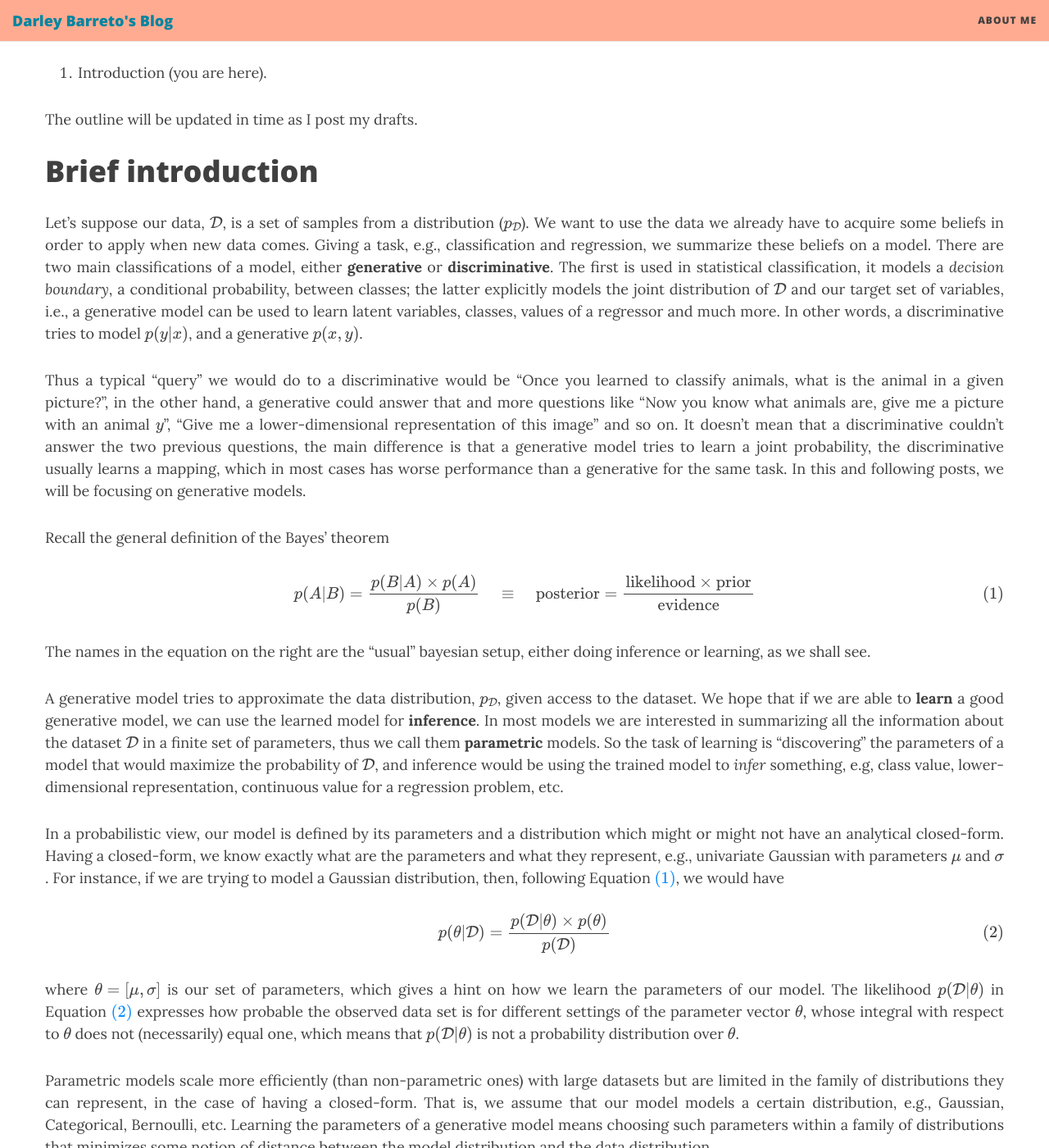
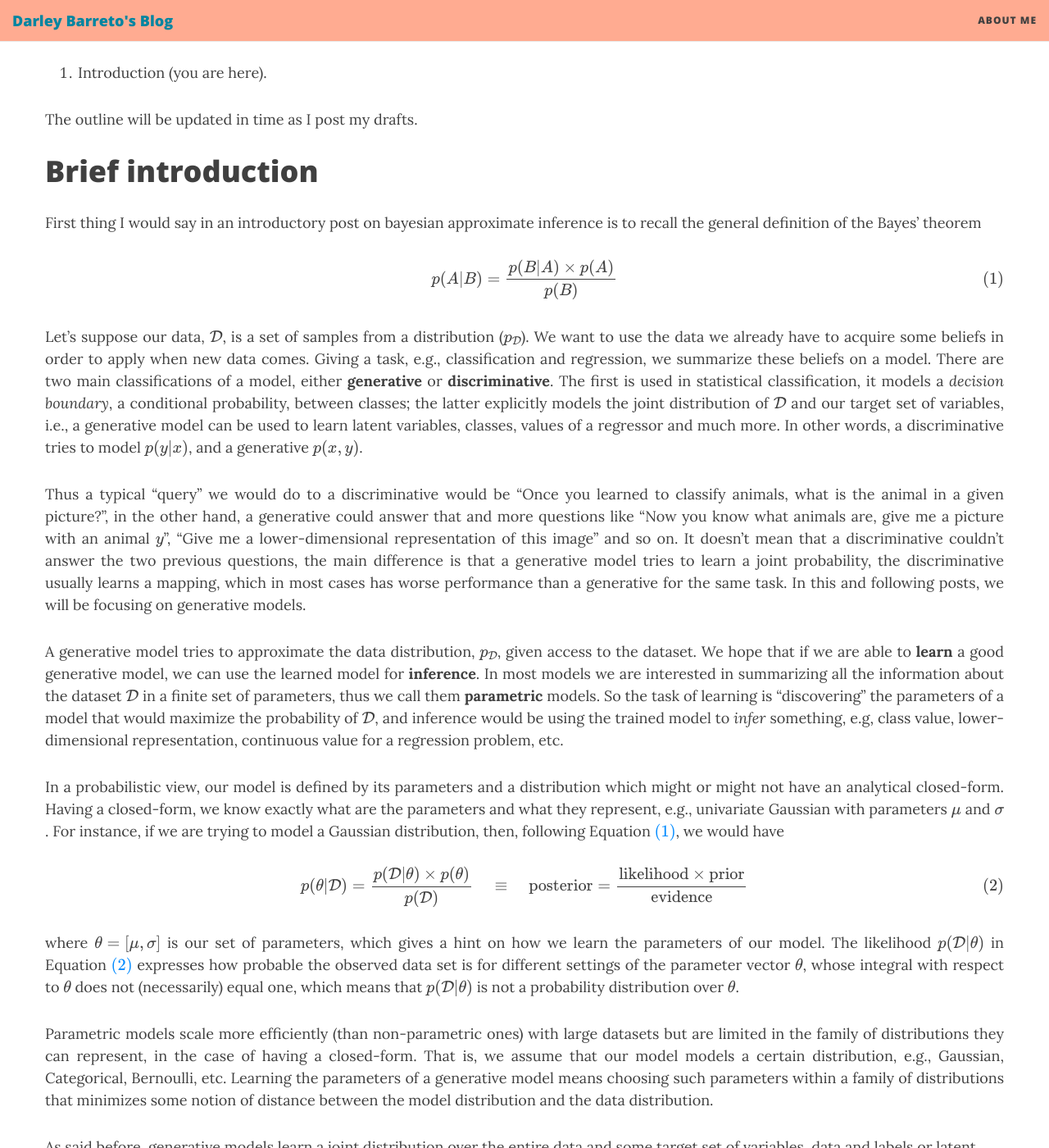
Before and after one commit to darleybarreto/darleybarreto.github.io, a Jekyll site: the page built from _posts/2019-09-22-intro-bayes.md, in a window 1280 px wide and 1400 px high, scrolled down 692 px. Shown: the whole window at 82% size. Built offline with Jekyll 4.4.1, drawn with Linux system fonts in a browser that asks for light colours; nearby versions of some CDN libraries; formulas are drawn with MathJax 3; comment, search, counter and statistics services are not loaded.

Commit message:
Confusing definition fixed

```diff
--- a/_posts/2019-09-22-intro-bayes.md
+++ b/_posts/2019-09-22-intro-bayes.md
@@ -20,22 +20,19 @@ Here is the outline of the blog posts of this series:
 The outline will be updated in time as I post my drafts.
 
 # Brief introduction
+First thing I would say in an introductory post on bayesian approximate inference is to recall the general definition of the Bayes' theorem
+{: .text-justify}
+$$
+\begin{equation}
+p(A \vert B) = \frac{p(B \vert A) \times p(A)}{p(B)} \tag{1}\label{eq:bayes-theo}
+\end{equation}
+$$
+{: .text-center}
+
 Let’s suppose our data, $$ \mathcal{D} $$, is a set of samples from a distribution ($$ p_{\mathcal{D}} $$). We want to use the data we already have to acquire some beliefs in order to apply when new data comes. Giving a task, e.g., classification and regression, we summarize these beliefs on a model. There are two main classifications of a model, either **generative** or **discriminative**. The first is used in statistical classification, it models a *decision boundary*, a conditional probability, between classes; the latter explicitly models the joint distribution of $$ \mathcal{D} $$ and our target set of variables, i.e., a generative model can be used to learn latent variables, classes, values of a regressor and much more. In other words, a discriminative tries to model $$ p(y \vert x)$$, and a generative $$ p(x,y)$$.
 {: .text-justify}
 
 Thus a typical "query" we would do to a discriminative would be "Once you learned to classify animals, what is the animal in a given picture?", in the other hand, a generative could answer that and more questions like "Now you know what animals are, give me a picture with an animal $$ y $$", "Give me a lower-dimensional representation of this image" and so on. It doesn't mean that a discriminative couldn't answer the two previous questions, the main difference is that a generative model tries to learn a joint probability, the discriminative usually learns a mapping, which in most cases has worse performance than a generative for the same task. In this and following posts, we will be focusing on generative models.
-{: .text-justify}
-
-Recall the general definition of the Bayes' theorem
-{: .text-justify}
-$$
-\begin{equation}
-p(A \vert B) = \frac{p(B \vert A) \times p(A)}{p(B)} \quad \equiv \quad \text{posterior} = \frac{\text{likelihood} \times \text{prior}}{\text{evidence}}\tag{1}\label{eq:bayes-theo}
-\end{equation}
-$$
-{: .text-center}
-
-The names in the equation on the right are the "usual" bayesian setup, either doing inference or learning, as we shall see.
 {: .text-justify}
 
 A generative model tries to approximate the data distribution, $$ p_{\mathcal{D}} $$, given access to the dataset. We hope that if we are able to **learn** a good generative model, we can use the learned model for **inference**. In most models we are interested in summarizing all the information about the dataset $$ \mathcal{D} $$ in a finite set of parameters, thus we call them **parametric** models. So the task of learning is "discovering" the parameters of a model that would maximize the probability of $$ \mathcal{D} $$, and inference would be using the trained model to *infer* something, e.g, class value, lower-dimensional representation, continuous value for a regression problem, etc.
```
Also changed, not shown: other parts of _posts/2019-09-22-intro-bayes.md (+1 -1 lines).
